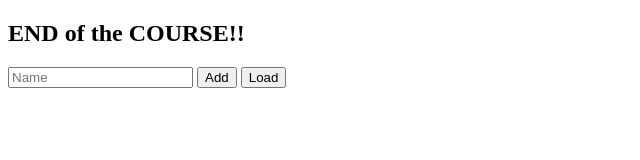
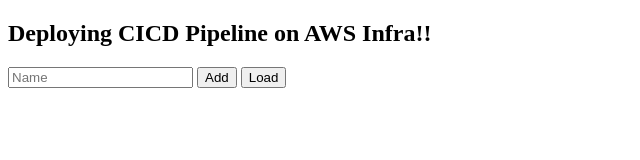
Before and after one commit to sk76/demoapp, a plain HTML site: page frontend/index.html in a window 1280 px wide. Shown: the whole page, without its empty margins (0-640 px from the left). Drawn offline with Linux system fonts and the light colour scheme.

Commit message:
Latest Code CICD

```diff
--- a/frontend/index.html
+++ b/frontend/index.html
@@ -1,7 +1,7 @@
 <!DOCTYPE html>
 <html>
 <body>
-  <h2>END of the COURSE!!</h2>
+  <h2>Deploying CICD Pipeline on AWS Infra!!</h2>
 
   <input id="name" placeholder="Name">
   <button onclick="add()">Add</button>
```
